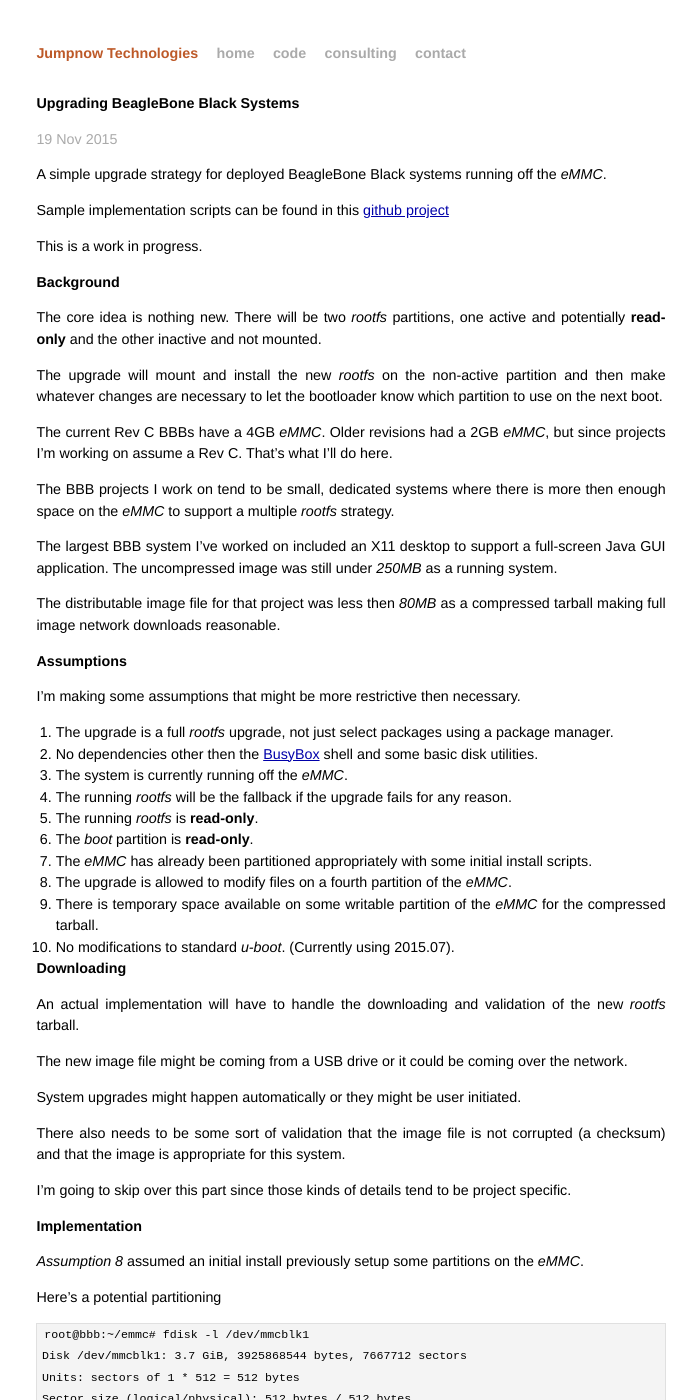
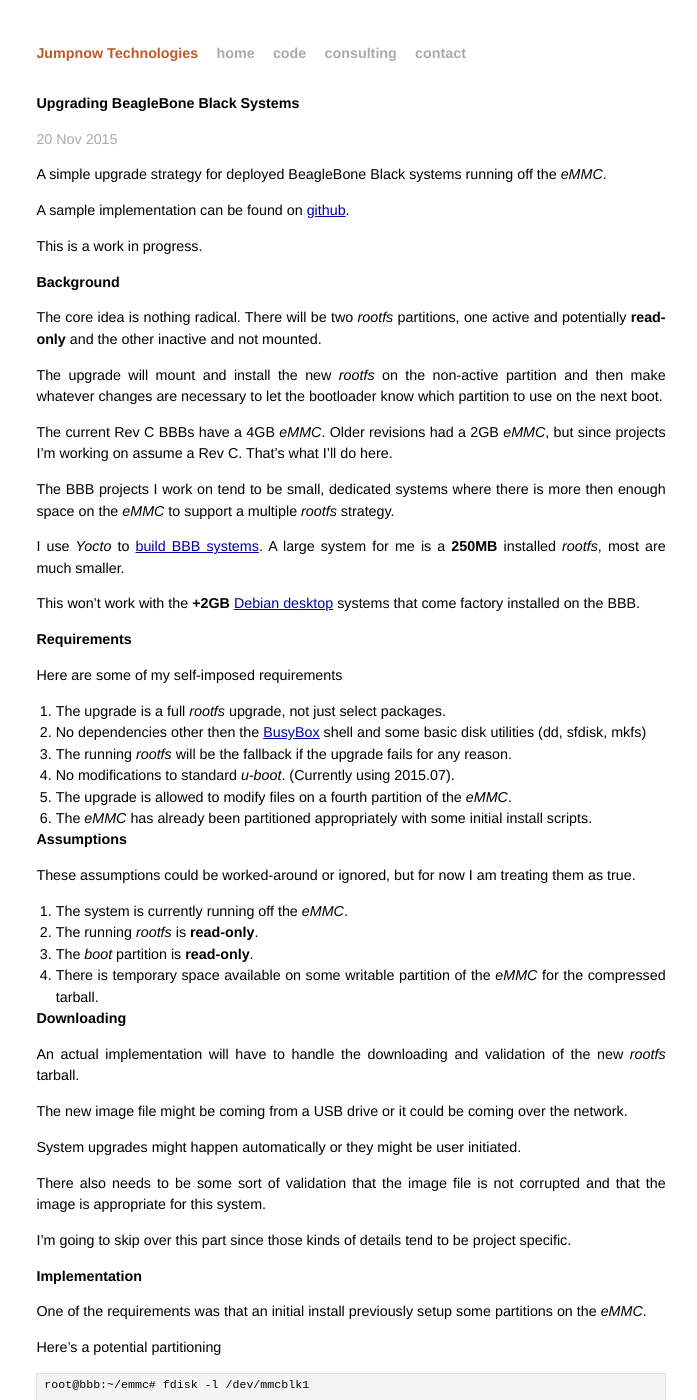
Before and after one commit to jumpnow/jumpnowtek-site, a Jekyll site: the page built from _posts/2015-11-15-Upgrade-strategy-for-BBB.md, in a window 1280 px wide and 1400 px high. Shown: the whole window, without its empty margins (289-986 px from the left). Built offline with Jekyll 4.4.1, drawn with Linux system fonts in a browser that asks for light colours; some of the changed text lies outside the part shown.

Commit message:
Update the upgrade doc

```diff
--- a/_posts/2015-11-15-Upgrade-strategy-for-BBB.md
+++ b/_posts/2015-11-15-Upgrade-strategy-for-BBB.md
@@ -2,20 +2,20 @@
 layout: post
 title: Upgrading BeagleBone Black Systems
 description: "Implementing a simple upgrade strategy for deployed BBB systems"
-date: 2015-11-19 18:40:00
+date: 2015-11-20 09:25:00
 categories: beaglebone
 tags: [linux, beaglebone, upgrade]
 ---
 
 A simple upgrade strategy for deployed BeagleBone Black systems running off the *eMMC*.
 
-Sample implementation scripts can be found in this [github project][bbb-upgrader]
+A sample implementation can be found on [github][bbb-upgrader].
 
 This is a work in progress.
 
 ### Background
 
-The core idea is nothing new. There will be two *rootfs* partitions, one active and potentially **read-only** and the other inactive and not mounted.
+The core idea is nothing radical. There will be two *rootfs* partitions, one active and potentially **read-only** and the other inactive and not mounted.
 
 The upgrade will mount and install the new *rootfs* on the non-active partition and then make whatever changes are necessary to let the bootloader know which partition to use on the next boot.
 
@@ -23,25 +23,29 @@
 
 The BBB projects I work on tend to be small, dedicated systems where there is more then enough space on the *eMMC* to support a multiple *rootfs* strategy.
 
-The largest BBB system I've worked on included an X11 desktop to support a full-screen Java GUI application. The uncompressed image was still under *250MB* as a running system.
+I use *Yocto* to [build BBB systems][bbb-build]. A large system for me is a **250MB** installed *rootfs*, most are much smaller.
 
-The distributable image file for that project was less then *80MB* as a compressed tarball making full image network downloads reasonable.
+This won't work with the **+2GB** [Debian desktop][bbb-debian] systems that come factory installed on the BBB.
+
+### Requirements
+
+Here are some of my self-imposed requirements
+
+1. The upgrade is a full *rootfs* upgrade, not just select packages.
+2. No dependencies other then the [BusyBox][busybox] shell and some basic disk utilities (dd, sfdisk, mkfs)
+3. The running *rootfs* will be the fallback if the upgrade fails for any reason.
+4. No modifications to standard *u-boot*. (Currently using 2015.07).
+5. The upgrade is allowed to modify files on a fourth partition of the *eMMC*.
+6. The *eMMC* has already been partitioned appropriately with some initial install scripts.
 
 ### Assumptions
 
-I'm making some assumptions that might be more restrictive then necessary.
+These assumptions could be worked-around or ignored, but for now I am treating them as true.
 
-1. The upgrade is a full *rootfs* upgrade, not just select packages using a package manager.
-2. No dependencies other then the [BusyBox][busybox] shell and some basic disk utilities.
-3. The system is currently running off the *eMMC*.
-4. The running *rootfs* will be the fallback if the upgrade fails for any reason.
-5. The running *rootfs* is **read-only**.
-6. The *boot* partition is **read-only**.
-7. The *eMMC* has already been partitioned appropriately with some initial install scripts.
-8. The upgrade is allowed to modify files on a fourth partition of the *eMMC*.
-9. There is temporary space available on some writable partition of the *eMMC* for the compressed tarball.
-10. No modifications to standard *u-boot*. (Currently using 2015.07).
-
+1. The system is currently running off the *eMMC*.
+2. The running *rootfs* is **read-only**.
+3. The *boot* partition is **read-only**.
+4. There is temporary space available on some writable partition of the *eMMC* for the compressed tarball.
 
 ### Downloading
 
@@ -51,13 +55,13 @@
 
 System upgrades might happen automatically or they might be user initiated.
 
-There also needs to be some sort of validation that the image file is not corrupted (a checksum) and that the image is appropriate for this system.
+There also needs to be some sort of validation that the image file is not corrupted and that the image is appropriate for this system.
 
 I'm going to skip over this part since those kinds of details tend to be project specific.
 
 ### Implementation
 
-*Assumption 8* assumed an initial install previously setup some partitions on the *eMMC*.
+One of the requirements was that an initial install previously setup some partitions on the *eMMC*.
 
 Here's a potential partitioning
 
@@ -80,13 +84,15 @@
 
 The two *rootfs* partitions for this system would be `/dev/mmcblk0p2` and `/dev/mmcblk0p3`.
 
-Some things to check
+`/dev/mmcblk0p5` will be used for some *flag* files.
+
+
+Here are some of the things the upgrade script needs to check, nothing too difficult.
 
 1. On which partition is the current root running?
 2. Is the *eMMC* partitioned appropriately?
 3. Do we have a writable location to flag the *rootfs* partition switch?
 
-There are some subtleties to be handled, but nothing too difficult.
 
 Installing the *rootfs* from a tarball once we know the partition is four steps
 
@@ -110,7 +118,7 @@
 
 The `uEnv.txt` file lets you specify the kernel and *dtb* and allows passing parameters to the kernel including the type and location of the *rootfs*.
 
-The `uEnv.txt` file is located on the boot partition of the *eMMC* which according to *Assumption 5* is to be considered **read-only**. So we can't modify `uEnv.txt` directly.
+The `uEnv.txt` file is located on the boot partition of the *eMMC* which according to one of the assumptions is to be considered **read-only**. So we can't modify `uEnv.txt` directly.
 
 *u-boot* runs a [Hush][hush] shell that lets us do some simple scripting.
 
@@ -140,16 +148,16 @@
     three_ok
 
 
-The upgrade script will wipe all files on the **flags** partition, make sure it's formatted as FAT.
+The upgrade script will wipe all files on the **flags** partition and make sure it's formatted as FAT.
 
-The file `two` or `three` indicates the partition that should be used. This file is managed by the upgrade script.
+The files `two` or `three` indicate which partition should be used. This file is managed by the upgrade script.
 
-`two_tried` or `three_tried` is a flag to u-boot that it has tried this partition before. This file is managed by u-boot and ensures u-boot won't keep retrying a partition that doesn't boot.
+The `tried` flag files tell u-boot that it has tried this partition once before. This file is managed by u-boot (`uEnv.txt`) and ensures u-boot won't keep retrying a partition that doesn't boot.
 
-`two_ok` or `three_ok` is a flag to u-boot that the partition is ok to use. This file is managed by Linux.
+The `ok` flag files tell u-boot that the partition is OK to use. This file is managed by Linux once the system has booted successfully.
 
 
-Here's some psuedo code for u-boot use of the **flags** partition
+Here's some pseudo code for the u-boot use of the **flags** partition
 
     if test -e two then
         if test -e two_ok then
@@ -262,3 +270,6 @@
 [busybox]: https://en.wikipedia.org/wiki/BusyBox
 [hush]: http://www.denx.de/wiki/view/DULG/CommandLineParsing#Section_14.2.17.2.
 [bbb-upgrader]: https://github.com/jumpnow/bbb-upgrader
+[yocto]: http://www.yoctoproject.org
+[bbb-build]: http://www.jumpnowtek.com/beaglebone/BeagleBone-Systems-with-Yocto.html
+[bbb-debian]: http://elinux.org/Beagleboard:BeagleBoneBlack_Debian
```
Also changed, not shown: other parts of _posts/2015-11-15-Upgrade-strategy-for-BBB.md (+6 -4 lines).
